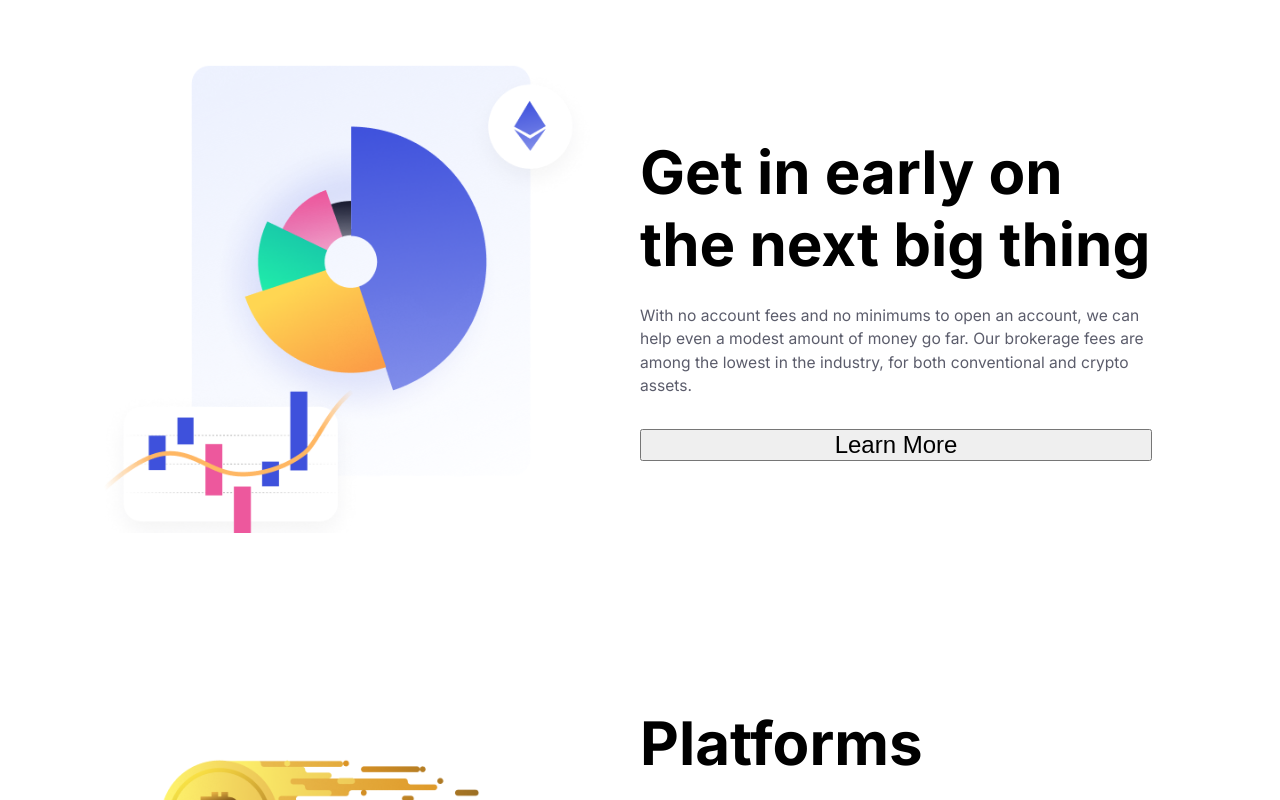
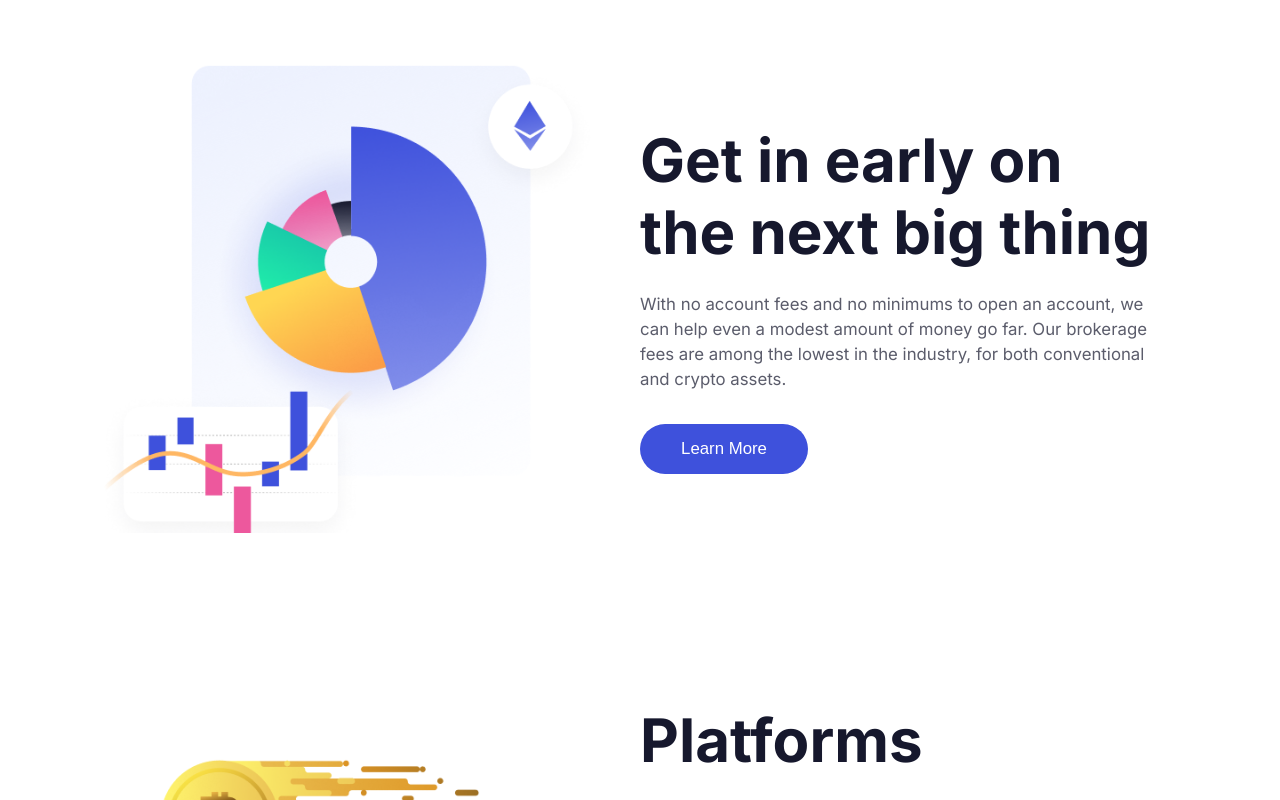
Before and after one commit to MitchellWayne/ActionBroker-Angular, an Angular app: page / in a window 1280 px wide. Shown: the top 800 px of the page. Built offline with nearby package versions, Linux system fonts and the light colour scheme.

Commit message:
button styling and slight css adjustments

```diff
--- a/src/app/app.component.scss
+++ b/src/app/app.component.scss
@@ -3,7 +3,9 @@
 .App {
   display: flex;
   flex-direction: column;
+
   font-family: "Inter";
+  color: d.$darkblue;
 
   app-duocontainer {
     .title {
@@ -16,10 +18,9 @@
     .subtext {
       margin-top: 24px;
 
-      color: d.$darkblue;
       opacity: 0.7;
 
-      font-size: .65em;
+      font-size: .7em;
       font-weight: 400;
 
       line-height: 150%;
@@ -27,6 +28,21 @@
 
     .button {
       margin-top: 32px;
+
+      aspect-ratio: 3.4;
+      width: 10em;
+
+      color: d.$white;
+      font-size: .7em;
+      font-weight: 400;
+
+      background-color: d.$blue;
+      border-radius: 2em;
+      border: none;
+
+      &:hover {
+        background-color: #28348D;
+      }
     }
   }
 }
--- a/src/app/components/duocontainer/duocontainer.component.scss
+++ b/src/app/components/duocontainer/duocontainer.component.scss
@@ -10,6 +10,7 @@
   }
 
   &__img {
+    object-fit: contain;
   }
 
   &__content {
```
